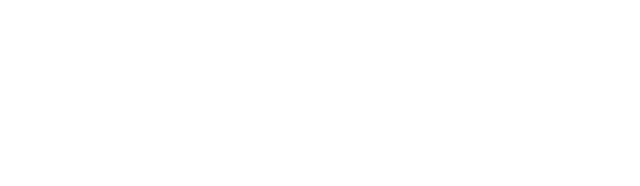
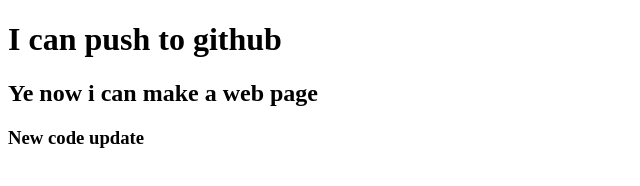
Before and after one commit to SudiptaRoy05/My-First-repo, a plain HTML site: page index.html in a window 1280 px wide. Shown: the whole page, without its empty margins (0-640 px from the left). Drawn offline with Linux system fonts and the light colour scheme.

Commit message:
added header

```diff
--- a/index.html
+++ b/index.html
@@ -7,6 +7,8 @@
     <title>My First Github repo</title>
 </head>
 <body>
-
+    <h1>I can push to github</h1>
+    <h2>Ye now i can make a web page</h2>
+    <h3>New code update</h3>
 </body>
 </html>
```
